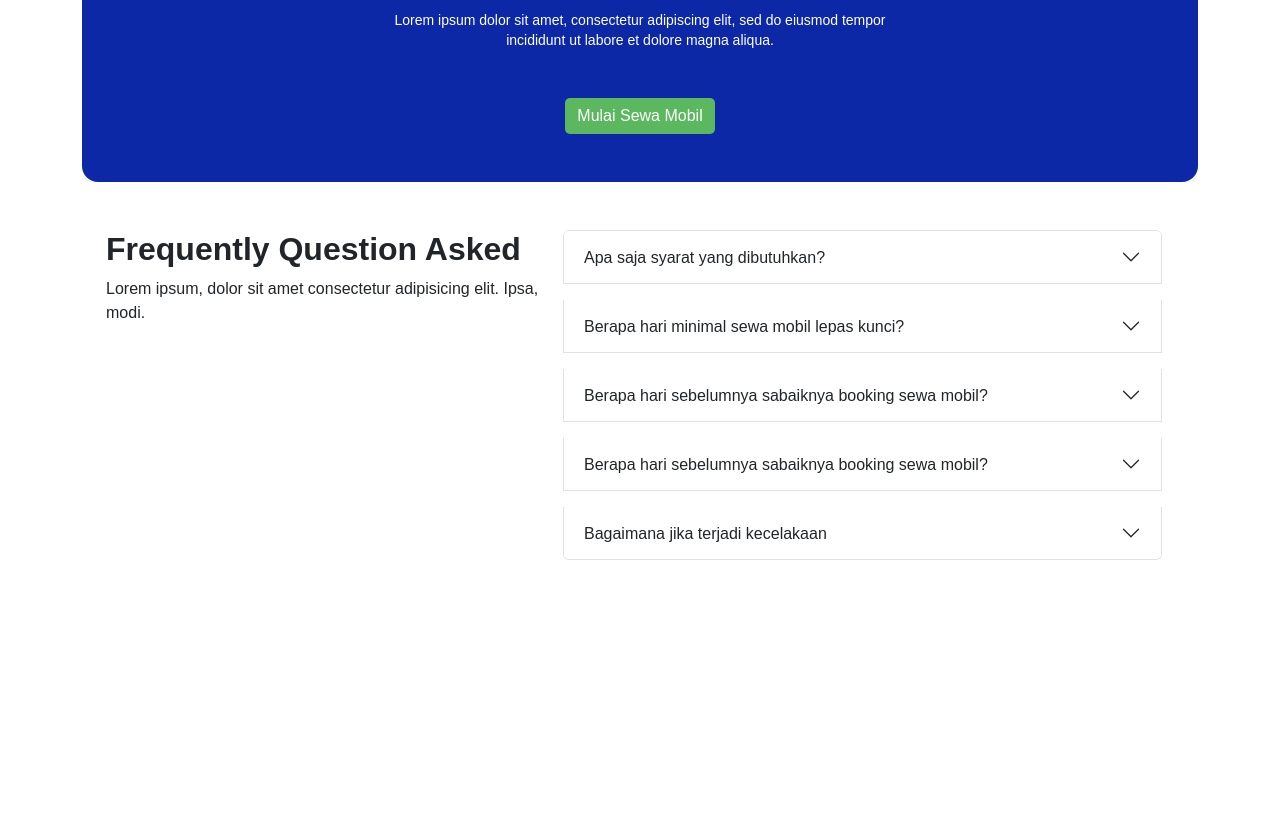
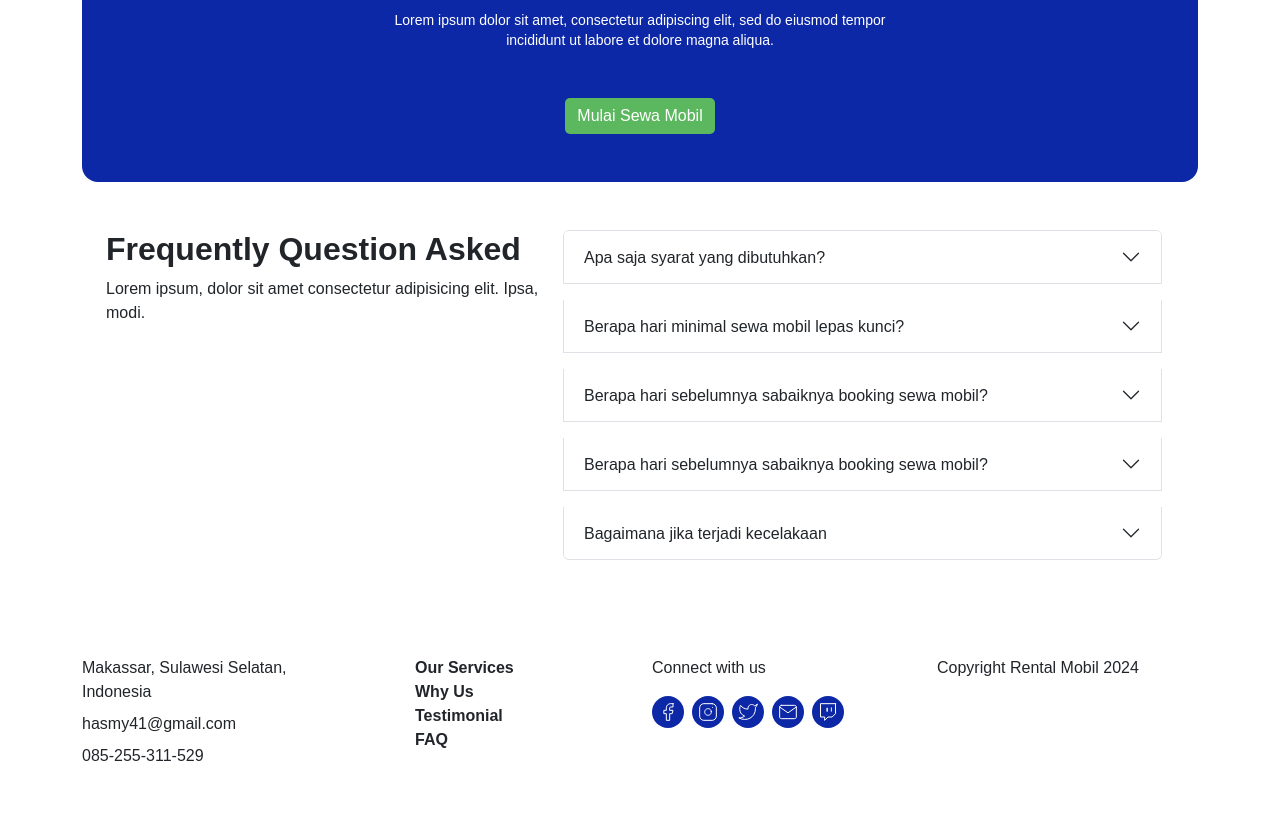
Before and after one commit to Hafieddz/F-FSW24001086-km6-haf-rental_car-ch1, a website: page index.html in a window 1280 px wide. Shown: the part 2259-3091 px from the top of the page. Before the commit the page ends 2867 px from the top, so only its background shows below. Drawn offline with nearby package versions, Linux system fonts and the light colour scheme.

Commit message:
feat : create footer layout

```diff
--- a/index.html
+++ b/index.html
@@ -376,6 +376,39 @@
         <!-- FAQ -->
     </main>
 
+    <footer class="container py-xl-5">
+        <div class="row">
+            <div class="col-12 col-xl-3">
+                <ul class="list-unstyled d-flex flex-column gap-2 ">
+                    <li class="fs-6 "> Makassar, Sulawesi Selatan, Indonesia </li>
+                    <li class="fs-6 "> hasmy41@gmail.com </li>
+                    <li class="fs-6 "> 085-255-311-529 </li>
+                </ul>
+            </div>
+            <div class="col-12 col-xl-3">
+                <ul class="list-unstyled px-xl-5 d-flex flex-column gap-xl-0 gap-3">
+                    <li class="fs-6 fw-semibold"> Our Services </li>
+                    <li class="fs-6 fw-semibold"> Why Us</li>
+                    <li class="fs-6 fw-semibold"> Testimonial </li>
+                    <li class="fs-6 fw-semibold"> FAQ </li>
+                </ul>
+            </div>
+            <div class="col-12 col-xl-3">
+                <p> Connect with us </p>
+                <ul class="list-unstyled d-flex gap-2">
+                    <li> <img src="./assets/img/icon/icon_facebook.svg" alt="" class="footer__icon"> </li>
+                    <li> <img src="./assets/img/icon/icon_instagram.svg" alt="" class="footer__icon"> </li>
+                    <li> <img src="./assets/img/icon/icon_twitter.svg" alt="" class="footer__icon"> </li>
+                    <li> <img src="./assets/img/icon/icon_mail.svg" alt="" class="footer__icon"> </li>
+                    <li> <img src="./assets/img/icon/icon_twitch.svg" alt="" class="footer__icon"> </li>
+                </ul>
+            </div>
+            <div class="col-12 col-xl-3">
+                <p> Copyright Rental Mobil 2024 </p>
+            </div>
+        </div>
+    </footer>
+
     <script src="./node_modules/bootstrap/dist/js/bootstrap.bundle.min.js"></script>
 </body>
 
```
